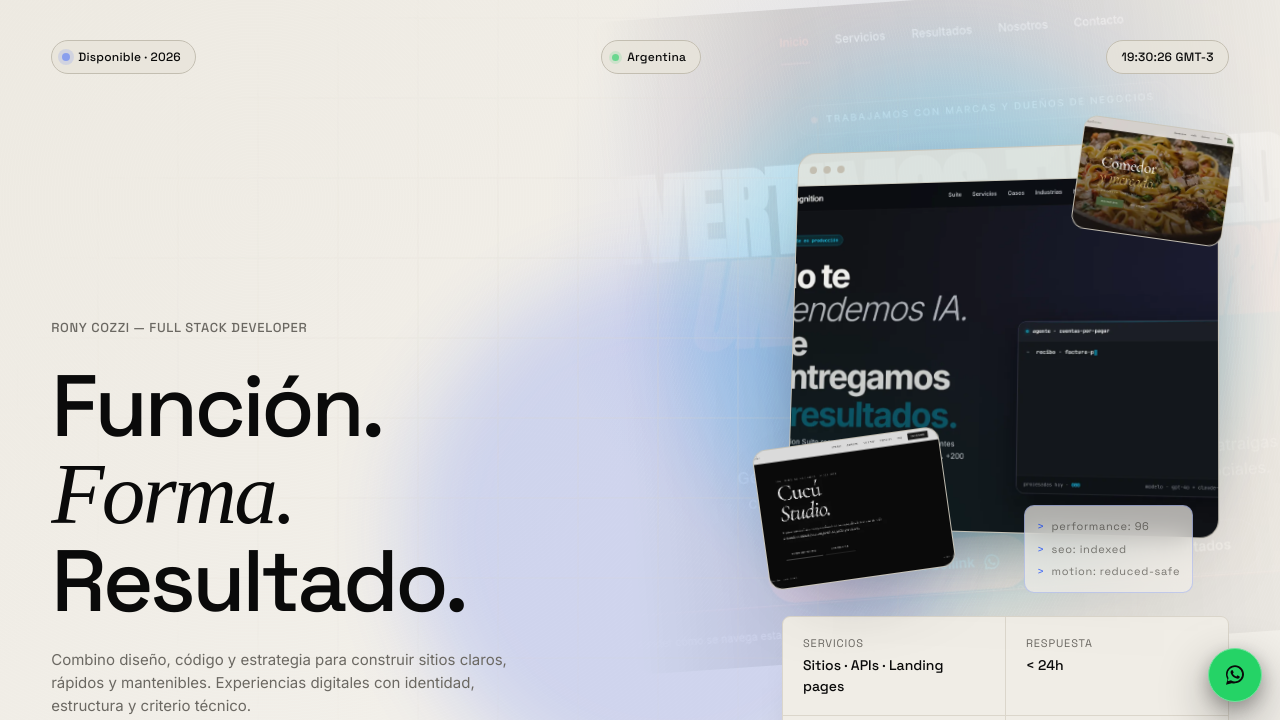
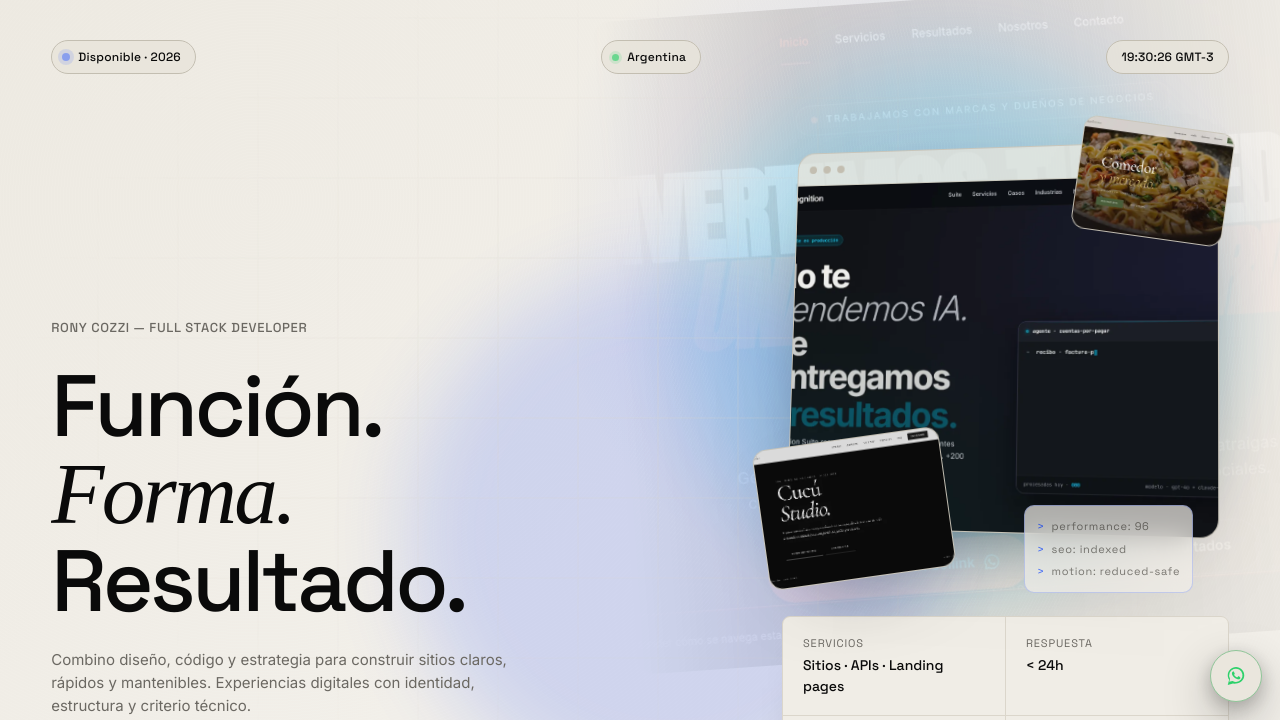
Before and after one commit to ronycozzi/portfolio-rony, a plain HTML site: page index.html in a window 1280 px wide. Shown: the part 80-800 px from the top of the page. Drawn offline with Linux system fonts and the light colour scheme; no server answers.

Commit message:
fix: restyle WhatsApp floating button

```diff
--- a/css/styles.css
+++ b/css/styles.css
@@ -197,33 +197,41 @@ body {
   right: max(18px, calc(var(--safe-right) + 18px));
   bottom: max(18px, calc(var(--safe-bottom) + 18px));
   z-index: 9997;
-  width: 54px;
-  height: 54px;
+  width: 52px;
+  height: 52px;
   border-radius: 999px;
   display: grid;
   place-items: center;
-  background: #25D366;
-  color: #0A0A0A;
+  background: color-mix(in srgb, var(--bg-elev) 78%, var(--bg));
+  color: var(--color-live);
   box-shadow:
-    0 18px 50px rgba(0, 0, 0, 0.38),
-    0 6px 18px rgba(0, 0, 0, 0.28);
-  border: 1px solid color-mix(in srgb, #25D366 65%, #fff);
-  transition: transform var(--t-fast) var(--ease), filter var(--t-fast) var(--ease);
+    0 18px 50px rgba(0, 0, 0, 0.28),
+    0 6px 18px rgba(0, 0, 0, 0.22);
+  border: 1px solid color-mix(in srgb, var(--line-strong) 65%, var(--color-live));
+  backdrop-filter: blur(14px);
+  -webkit-backdrop-filter: blur(14px);
+  transition: transform var(--t-fast) var(--ease), border-color var(--t-fast) var(--ease), box-shadow var(--t-fast) var(--ease);
 }
 .wsp-fab[data-wsp-position="left"] {
   left: max(18px, calc(var(--safe-left) + 18px));
   right: auto;
 }
-.wsp-fab:hover { transform: translateY(-2px); filter: brightness(1.03); }
-.wsp-fab:active { transform: translateY(0); filter: brightness(0.98); }
+.wsp-fab:hover {
+  transform: translateY(-2px);
+  border-color: color-mix(in srgb, var(--color-live) 70%, #fff);
+  box-shadow:
+    0 22px 60px rgba(0, 0, 0, 0.32),
+    0 10px 26px rgba(0, 0, 0, 0.24);
+}
+.wsp-fab:active { transform: translateY(0); }
 .wsp-fab:focus-visible {
   outline: 0;
   box-shadow:
-    0 18px 50px rgba(0, 0, 0, 0.38),
-    0 6px 18px rgba(0, 0, 0, 0.28),
-    0 0 0 3px color-mix(in srgb, #25D366 75%, #fff);
-}
-.wsp-fab svg { width: 24px; height: 24px; display: block; }
+    0 18px 50px rgba(0, 0, 0, 0.28),
+    0 6px 18px rgba(0, 0, 0, 0.22),
+    0 0 0 3px color-mix(in srgb, var(--color-live) 70%, #fff);
+}
+.wsp-fab svg { width: 22px; height: 22px; display: block; }
 @media (prefers-reduced-motion: reduce) {
   .wsp-fab { transition: none; }
   .wsp-fab:hover, .wsp-fab:active { transform: none; }
```
